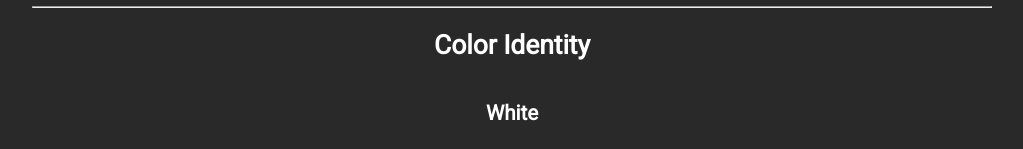
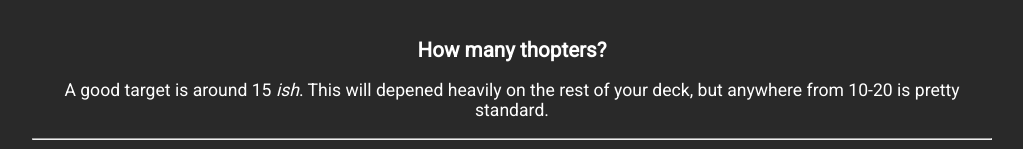
Before and after one commit to ryyyyan-taylor/thopter-cube, a plain HTML site: page index.html in a window 1280 px wide. Shown: the part 910-1059 px from the top of the page, without its empty margins (128-1151 px from the left). Drawn offline with Linux system fonts and the light colour scheme.

Commit message:
added "how many thopters" section

```diff
--- a/index.html
+++ b/index.html
@@ -89,6 +89,11 @@
         />
       </div>
     </div>
+    <h3>How many thopters?</h3>
+    <p>
+      A good target is around 15 <i>ish</i>. This will depened heavily on the
+      rest of your deck, but anywhere from 10-20 is pretty standard.
+    </p>
 
     <hr />
 
```
